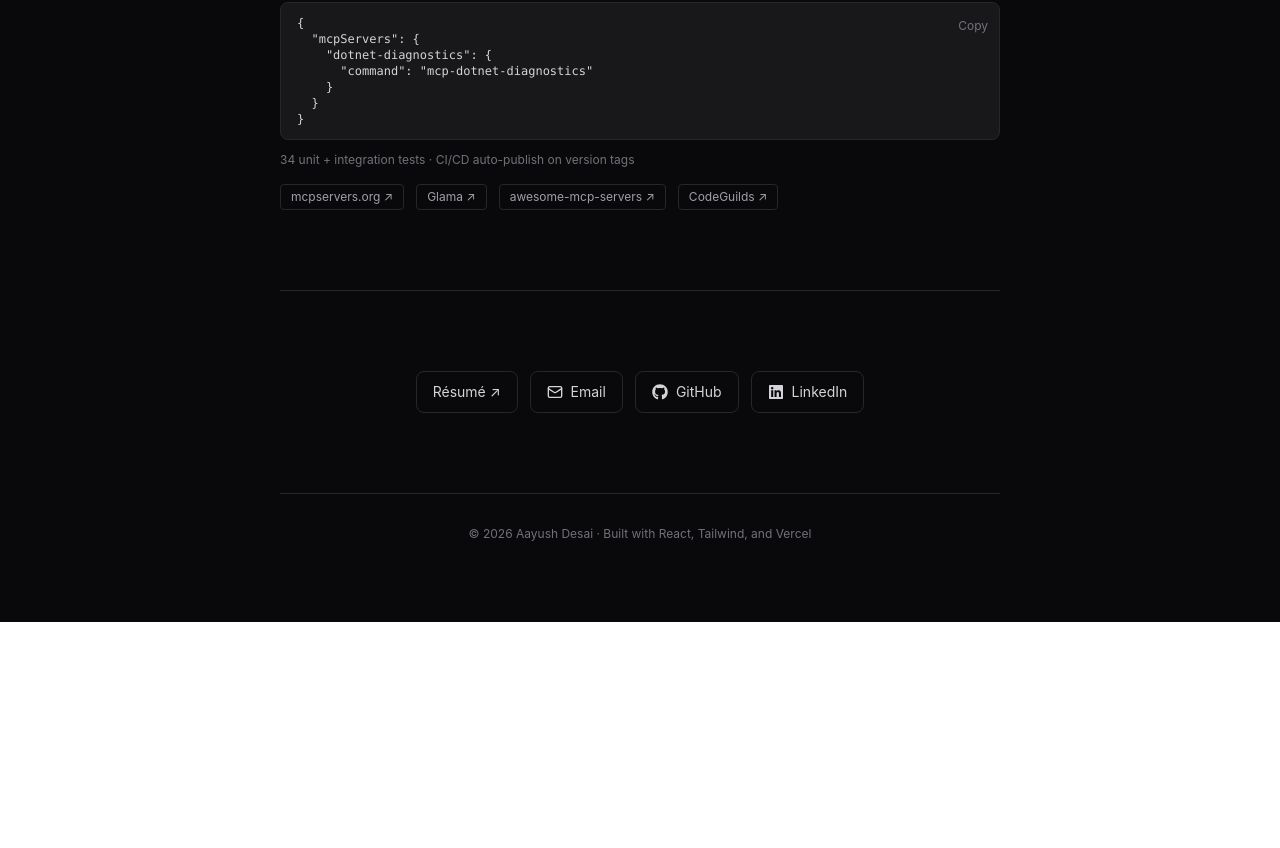
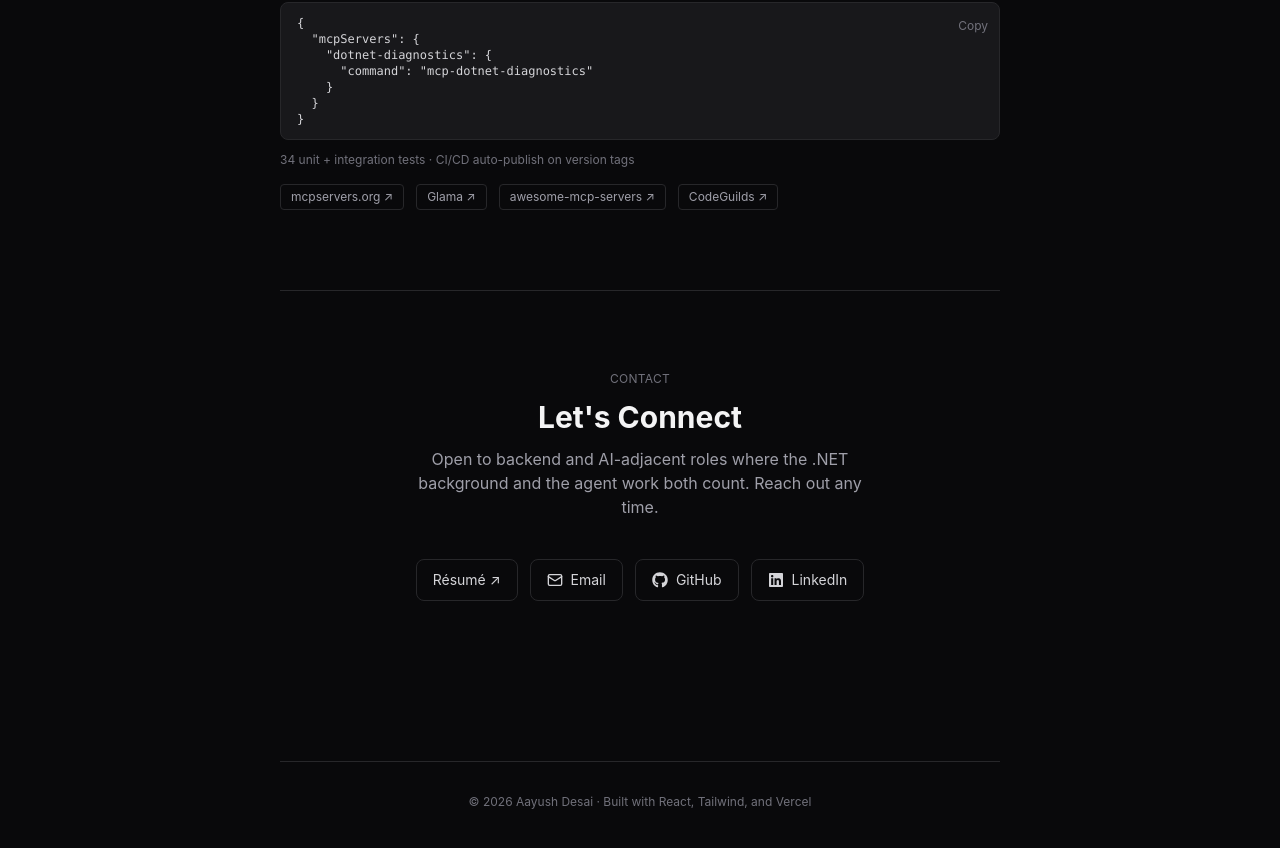
Before and after one commit to aayushmdesai/portfolio-site, a React (Vite) app: page / in a window 1280 px wide. Shown: the part 9421-10269 px from the top of the page. Before the commit the page ends 10043 px from the top, so only its background shows below. Built offline with nearby package versions, Linux system fonts and the light colour scheme.

Commit message:
fix: answer relevancy delta +0.091 (vs previous), prose clarified as baseline; restore Connect heading

```diff
--- a/src/sections/ChefAgentSection.jsx
+++ b/src/sections/ChefAgentSection.jsx
@@ -330,7 +330,7 @@ function ChefAgentSection() {
                     and multi-turn conversation — run against the live Railway deployment.
                 </p>
                 <p className="text-sm text-zinc-400 mt-4 leading-relaxed">
-                    The semantic negation step is a deliberate tradeoff, not a regression to hide. Filtering out non-dairy recipes from a "dairy-free pasta" query shrinks the retrieval pool — context relevance drops slightly because fewer documents are considered relevant by the metric. But answer relevancy jumps +0.112, because a user asking for dairy-free pasta would rather see 2 compatible recipes than 5 recipes where 3 contain cheese. The metric that matters most went up.
+                    The semantic negation step is a deliberate tradeoff, not a regression to hide. Filtering out non-dairy recipes from a "dairy-free pasta" query shrinks the retrieval pool — context relevance drops slightly because fewer documents are considered relevant by the metric. But answer relevancy jumps +0.112 over baseline, because a user asking for dairy-free pasta would rather see 2 compatible recipes than 5 recipes where 3 contain cheese. The metric that matters most went up.
                 </p>
                 <p className="text-sm text-zinc-400 mt-3 leading-relaxed">
                     One known regression remains in the backlog: the Voyage AI embedding migration improved overall context relevance (driven mostly by corpus growth from 10k to 52k recipes) but weakened negation-query performance specifically, since{' '}
--- a/src/sections/ConnectSection.jsx
+++ b/src/sections/ConnectSection.jsx
@@ -3,6 +3,13 @@ import { Mail } from 'lucide-react'
 
 function ConnectSection() {
     return (
+        <div className="pb-20 text-center">
+            <div className="text-xs text-zinc-500 uppercase tracking-wide mb-3">Contact</div>
+            <h1 className="text-3xl font-bold mb-3">Let's Connect</h1>
+            <p className="text-zinc-400 mb-10 max-w-md mx-auto">
+                Open to backend and AI-adjacent roles where the .NET background
+                and the agent work both count. Reach out any time.
+            </p>
             <div className="flex flex-wrap justify-center gap-3">
                 <a
                     href="/Resume_Aayush_Desai.pdf"
@@ -38,7 +45,8 @@ function ConnectSection() {
                 >
                     <FaLinkedin size={16} /> LinkedIn
                 </a >
-        </div >
+            </div>
+        </div>
     )
 }
 
```
Lines whose indentation alone changed are shown as unchanged.
